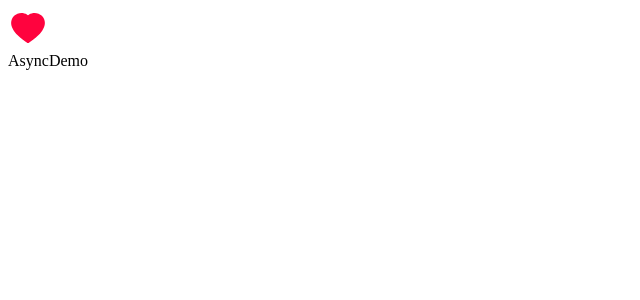
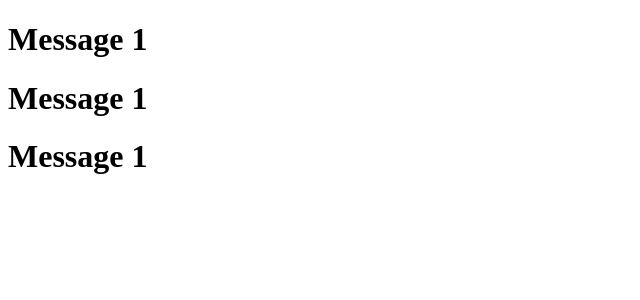
Before and after one commit to nishandevkar/MoshReactCourse, a React (Vite) app in the folder nishan-mosh-follow-along/: page / in a window 1280 px wide. Shown: the top 300 px of the page, without its empty margins (0-640 px from the left). Built offline with nearby package versions, Linux system fonts and the light colour scheme.

Commit message:
StrictMode Demonstration
- Changes the message component to demonstrate
that StrictMode renders a component twice to check for impure functions

```diff
--- a/nishan-mosh-follow-along/src/App.tsx
+++ b/nishan-mosh-follow-along/src/App.tsx
@@ -1,12 +1,13 @@
 // This works because TypeScript looks for index.ts
 // if it doesnt find the ./components/ListGroup/ListGroup
-import LikeButton from "./components/LikeButton/LikeButton";
-import AsyncDemo from "./components/AsyncDemo/AsyncDemo";
+import Message from "./Message";
+
 function App() {
 	return (
 		<div>
-			<LikeButton></LikeButton>
-			<AsyncDemo></AsyncDemo>
+			<Message></Message>
+			<Message></Message>
+			<Message></Message>
 		</div>
 	);
 }
--- a/nishan-mosh-follow-along/src/Message.tsx
+++ b/nishan-mosh-follow-along/src/Message.tsx
@@ -1,10 +1,8 @@
 function Message() {
-	const messageText = "messass";
-	if (messageText) return <h1>This is a {messageText} component heading</h1>;
-	return (
-		<h1>
-			This is a message component without dynamic changing of variable
-		</h1>
-	);
+	// When count is part of the component,
+	// it is a pure function
+	let count = 0;
+	count++;
+	return <h1> Message {count}</h1>;
 }
 export default Message;
```
